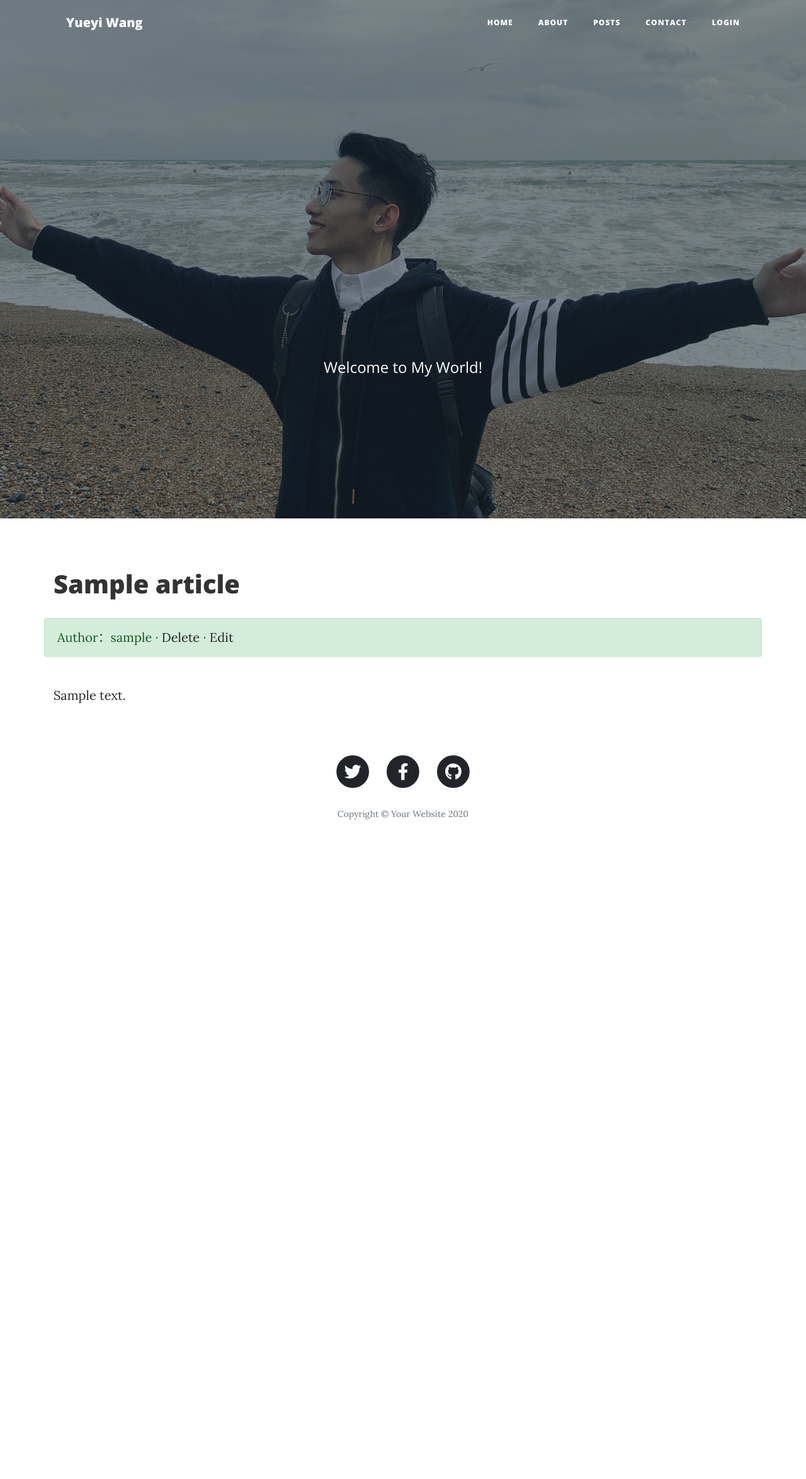
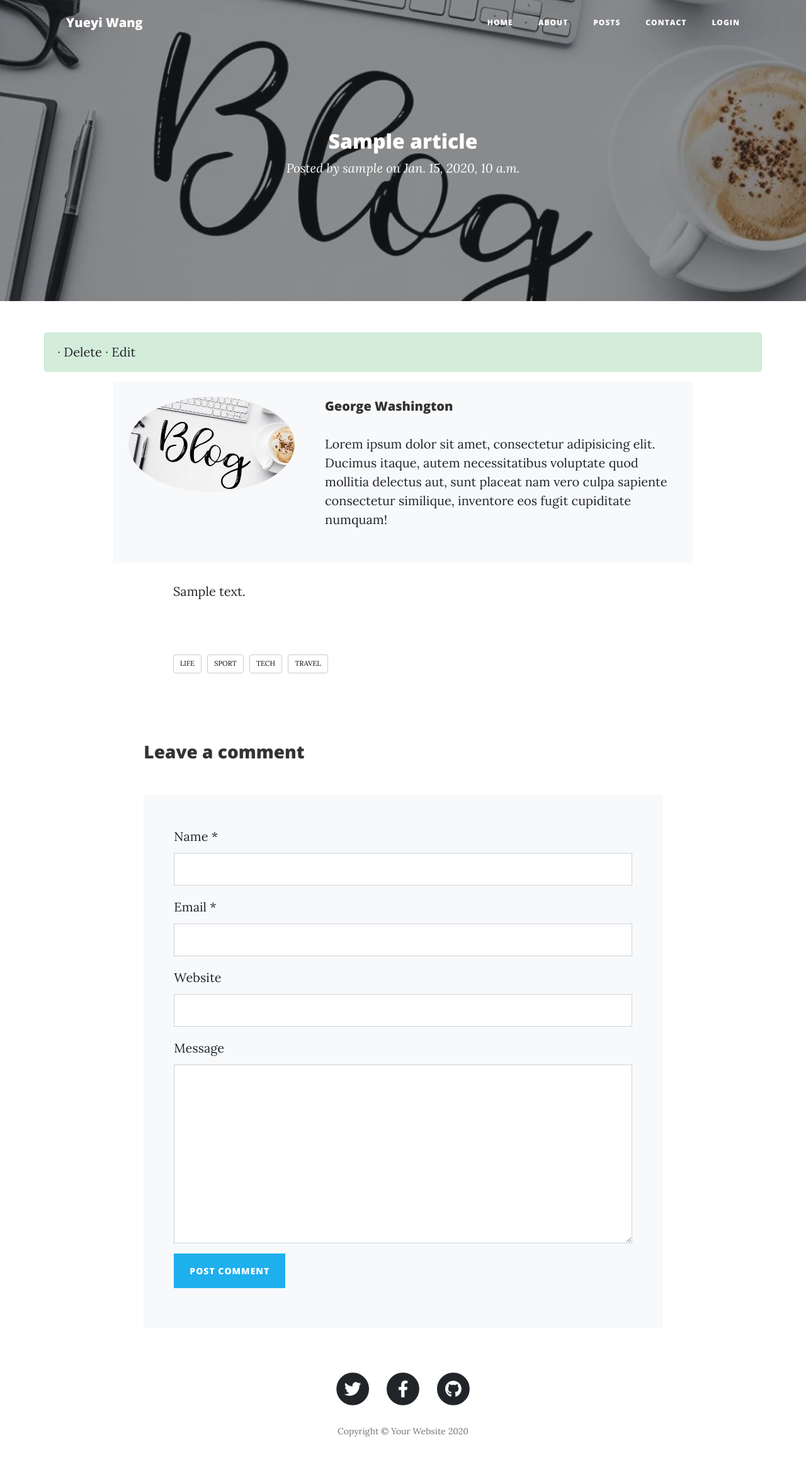
Before and after one commit to 66Kevin/Personal_Blog, a Django app: page /article_detail/1/ in a window 1280 px wide. Shown: the whole page at 63% size. Before the commit the page ends 1301 px from the top, so only its background shows below. Run offline with Django 3.2, Linux system fonts and the light colour scheme; tables that the repository leaves empty hold one stand-in row (values such as "Sample post"); some libraries are stand-ins or nearby versions.

Commit message:
1.0.1 update blog detail page

```diff
--- a/blogProject/templates/article/detail.html
+++ b/blogProject/templates/article/detail.html
@@ -4,21 +4,22 @@
 
 <!-- 写入 base.html 中定义的 title -->
 {% block title %}
-文章详情
+Post Detail
 {% endblock title %}
 
 <!-- 写入 base.html 中定义的 content -->
 {% block content %}
 
-<!-- 文章详情 -->
+{% block headerImg %}
+{% include 'postDetailImg.html' %}
+{% endblock headerImg %}
+
 <div class="container">
     <div class="row">
-        <!-- 标题及作者 -->
-        <h1 class="col-12 mt-4 mb-4">{{ article.title }}</h1>
-        <div class="col-12 alert alert-success">Author：{{ article.author}}
+        <div class="col-12 alert alert-success">
             · <a href="#" onclick="confirm_safe_delete()">Delete</a>
             · <a href="{% url 'myBlog:article_update' article.id %}">Edit</a>
-            <!-- 新增一个隐藏的表单 -->
+            <!-- hidden form for csrf_token -->
             <form
                     style="display:none;"
                     id="safe_delete"
@@ -26,28 +27,105 @@
                     method="POST"
             >
                 {% csrf_token %}
-                <button type="submit">发送</button>
+                <button type="submit">send</button>
             </form>
         </div>
-        <!-- 文章正文 -->
-        <div class="col-12">
+
+        <!--about author-->
+        <div class="col-lg-10 col-md-11 mx-auto">
+            <div class="about-author d-flex p-4 bg-light">
+                <div class="bio mr-5">
+                    <img src="{% static 'img/blog.jpg' %}" alt="Image placeholder" class="img-fluid mb-4">
+                </div>
+                <div class="desc">
+                    <h3>George Washington</h3>
+                    <p>Lorem ipsum dolor sit amet, consectetur adipisicing elit. Ducimus itaque, autem necessitatibus
+                        voluptate quod mollitia delectus aut, sunt placeat nam vero culpa sapiente consectetur
+                        similique,
+                        inventore eos fugit cupiditate numquam!</p>
+                </div>
+            </div>
+        </div>
+
+        <!-- post content -->
+        <div class="col-lg-8 col-md-10 mx-auto">
             <p>{{ article.content|safe }}</p>
         </div>
+
+        <!--Tag system-->
+        <div class="col-lg-8 col-md-10 mx-auto">
+            <div class="tag-widget post-tag-container mb-5 mt-5">
+                <div class="tagcloud">
+                    <a href="#" class="tag-cloud-link">Life</a>
+                    <a href="#" class="tag-cloud-link">Sport</a>
+                    <a href="#" class="tag-cloud-link">Tech</a>
+                    <a href="#" class="tag-cloud-link">Travel</a>
+                </div>
+            </div>
+        </div>
+
+    </div> <!-- row-->
+</div> <!--container-->
+
+
+<!--comment form-->
+<div class="col-lg-8 col-md-10 mx-auto">
+    <div class="comment-form-wrap pt-5">
+        <h3 class="mb-5">Leave a comment</h3>
+        <form action="#" class="p-3 p-md-5 bg-light">
+            <div class="form-group">
+                <label for="name">Name *</label>
+                <input type="text" class="form-control" id="name">
+            </div>
+            <div class="form-group">
+                <label for="email">Email *</label>
+                <input type="email" class="form-control" id="email">
+            </div>
+            <div class="form-group">
+                <label for="website">Website</label>
+                <input type="url" class="form-control" id="website">
+            </div>
+
+            <div class="form-group">
+                <label for="message">Message</label>
+                <textarea name="" id="message" cols="30" rows="10" class="form-control"></textarea>
+            </div>
+            <div class="form-group">
+                <input type="submit" value="Post Comment" class="btn py-3 px-4 btn-primary">
+            </div>
+
+        </form>
     </div>
+</div>
+
 </div>
 
 <!--javascript-->
 <script>
     function confirm_safe_delete() {
         layer.open({
-            title: "确认删除",
-            content: "确认删除这篇文章吗？",
+            title: "Confirm",
+            content: "Do you want to DELETE this post?",
             yes: function (index, layero) {
                 $('form#safe_delete button').click();
                 layer.close(index);
             }
         })
     }
+
+    window.sr = ScrollReveal();
+    sr.reveal('.col-lg-8', {
+        duration: 1000,
+        origin: 'bottom',
+        distance: '300px',
+        viewFactor: 0.2
+    });
+     sr.reveal('.about-author', {
+        duration: 1000,
+        origin: 'bottom',
+        distance: '300px',
+        viewFactor: 0.2
+    });
 </script>
 
 {% endblock content %}
--- a/blogProject/templates/article/list.html
+++ b/blogProject/templates/article/list.html
@@ -5,8 +5,11 @@
 Welcome to my Blog!
 {% endblock title %}
 
+{% block content %}
 
-{% block content %}
+{% block headerImg %}
+{% include 'homePageImg.html' %}
+{% endblock headerImg %}
 
 <div class="container">
 
--- a/blogProject/templates/base.html
+++ b/blogProject/templates/base.html
@@ -1,5 +1,5 @@
 {% load static %}
-<html lang="zh-cn">
+<html lang="en">
 <head>
     <!-- Meta -->
     <meta charset="utf-8">
@@ -23,7 +23,7 @@
 
     <!-- Custom styles for this template -->
     <link href="{% static 'bootstrap/css/style.css'%}" rel="stylesheet">
-    <link href="{% static 'bootstrap/css/clean-blog.min.css'%}" rel="stylesheet">
+    <link href="{% static 'bootstrap/css/clean-blog.css'%}" rel="stylesheet">
 
     <!-- Load javascript file for website animation-->
     <script src="https://unpkg.com/scrollreveal/dist/scrollreveal.min.js"></script>
@@ -32,6 +32,7 @@
 
 <body>
 {% include 'header.html' %}
+
 
 {% block content %}{% endblock content %}
 
--- a/blogProject/templates/header.html
+++ b/blogProject/templates/header.html
@@ -38,29 +38,8 @@
     </div>
 </nav>
 
+{% block headerImg %}{% endblock headerImg %}
 
-<!-- Page Header -->
-<header class="masthead" style="background-image: url({% static 'img/image2.jpg' %})">
-    <div class="overlay"></div>
-    <div class="container">
-        <div class="row">
-            <div class="col-lg-8 col-md-10 mx-auto">
-                <div class="site-heading">
-                    <h1>
-                        <br>
-                        <br>
-                        <br>
-                    </h1>
-                    <span class="subheading">
-                        Welcome to My World!
-                        <br>
-                        <br>
-                    </span>
-                </div>
-            </div>
-        </div>
-    </div>
-</header>
 
 <script>
     window.sr = ScrollReveal();
--- /dev/null
+++ b/blogProject/templates/postDetailImg.html
@@ -0,0 +1,37 @@
+{% load static %}
+
+
+<!-- Post Detail Page Header Img-->
+
+<header class="masthead" style="background-image: url({% static 'img/blog.jpg' %})">
+    <div class="overlay"></div>
+    <div class="container">
+        <div class="row">
+            <div class="col-lg-8 col-md-10 mx-auto">
+                <div class="post-heading">
+                    <h2 style="color:white;text-align:center;">{{ article.title }}</h2>
+                    <span class="meta" style="text-align:center;">Posted by
+              <a href="#">{{ article.author }}</a>
+              on {{article.created_time}}</span>
+                </div>
+            </div>
+        </div>
+    </div>
+</header>
+
+<script>
+    window.sr = ScrollReveal();
+    sr.reveal('.post-heading', {
+        duration: 2000,
+        origin: 'top',
+        distance: '300px',
+        viewFactor: 0.2
+    });
+    sr.reveal('.meta', {
+        duration: 3500,
+        origin: 'bottom',
+        distance: '300px',
+        viewFactor: 0.2
+    });
+
+</script>
```
Also changed, not shown: blogProject/templates/homePageImg.html (added, +24 -0 lines), blogProject/templates/userprofile/register.html (+10 -10 lines), README.md, blogProject/static/img/blog.jpg (added), blogProject/templates/article/create.html (line endings or trailing spaces).
